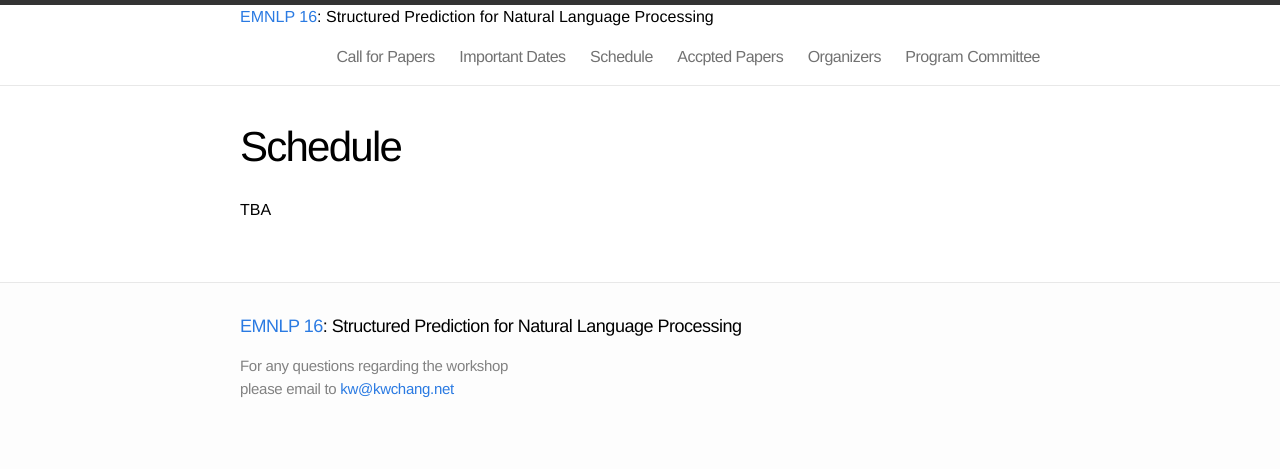
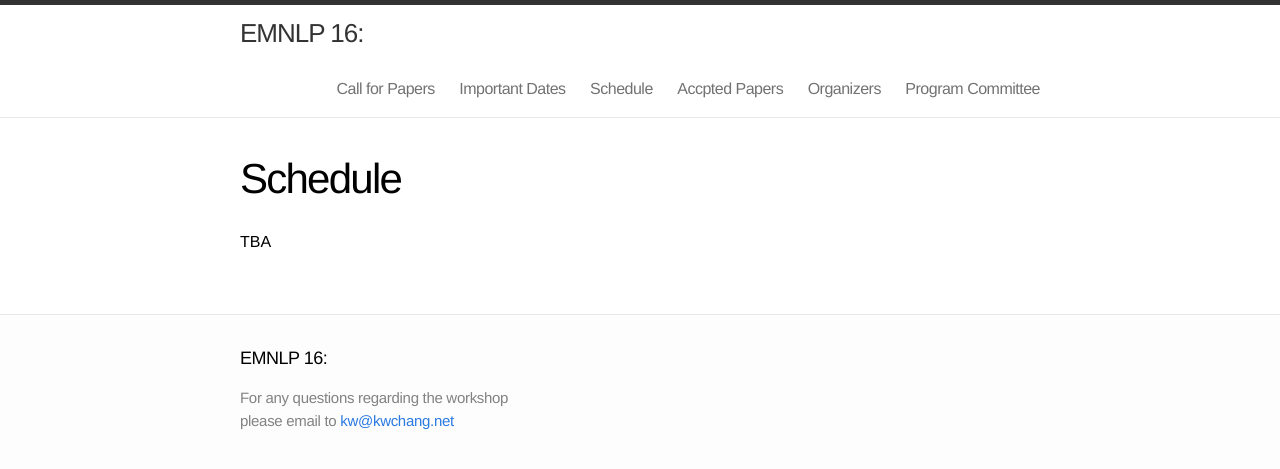
Before and after one commit to structuredprediction/structuredprediction.github.io, a Jekyll site: the page built from 3_schedule.md, in a window 1280 px wide. Shown: the top 469 px of the page. Built offline with Jekyll 4.4.1, drawn with Linux system fonts in a browser that asks for light colours; some of the changed lines change nothing that is shown.

Commit message:
Update _config.yml

```diff
--- a/_config.yml
+++ b/_config.yml
@@ -1,9 +1,11 @@
 # Site settings
-title: "<a href='www.emnlp2016.net/'>EMNLP 16</a>: Structured Prediction for Natural Language Processing"
+title: "EMNLP 16:"
+title2: "Structured Prediction for Natural Language Processing"
 email: kw@kwchang.net
 #description: "EMNLP 16: Structured Prediction for Natural Language Processing"
 baseurl: ""
-url: "http://structuredprediction.github.io/"
+url1: "http://www.emnlp2016.net/"
+url2: "http://structuredprediction.github.io/"
 #twitter_username: jekyllrb
 #github_username:  jekyll
 
```
